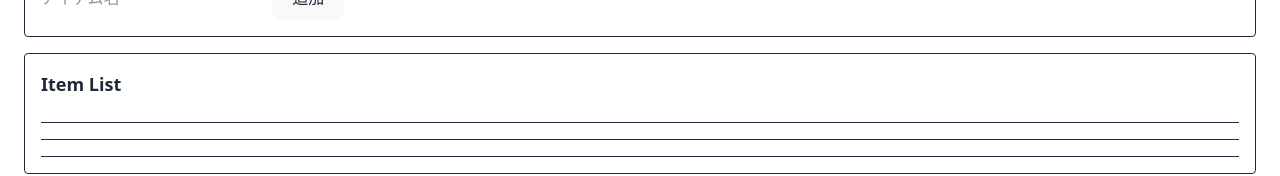
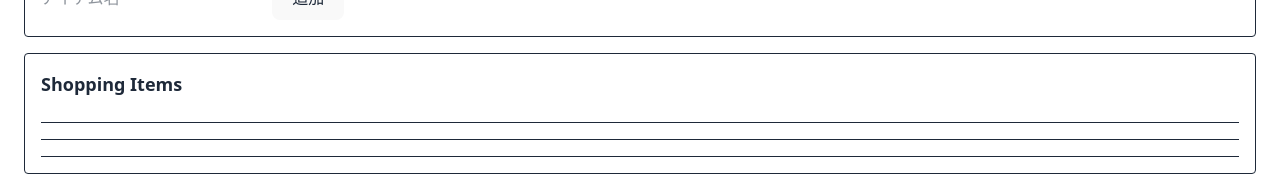
Before and after one commit to tcs-rui-takahashi/react_shoppingList_app, a React (Vite) app: page / in a window 1280 px wide. Shown: the part 154-330 px from the top of the page. Built offline with nearby package versions, Linux system fonts and the light colour scheme.

Commit message:
見出しの名前変更

```diff
--- a/src/apps/components/ItemList.tsx
+++ b/src/apps/components/ItemList.tsx
@@ -10,7 +10,7 @@
 export function ItemList({ items: _items }: ItemListProps) {
   return (
     <section className="border p-4 rounded mb-4">
-      <h2 className="font-bold text-lg mb-2">Item List</h2>
+      <h2 className="font-bold text-lg mb-2">Shopping Items</h2>
       {/* TODO: アイテムのリストを動的に生成する */}
       <Item />
       <Item />
```
Also changed, not shown: 2 other files (tests, documents, lock files or other folders).
